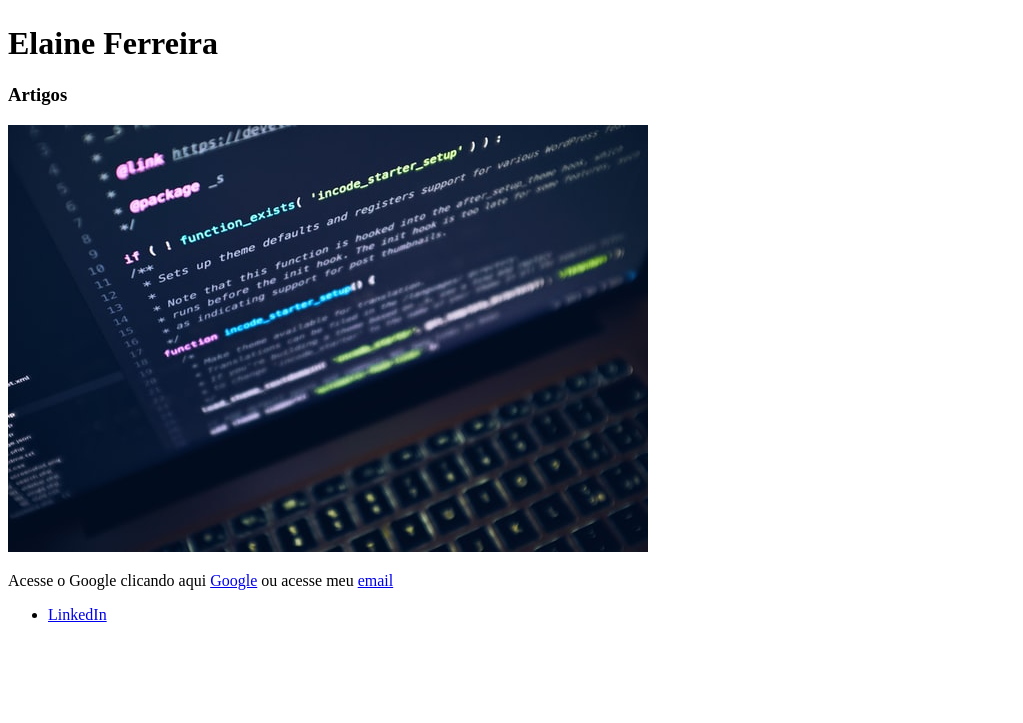
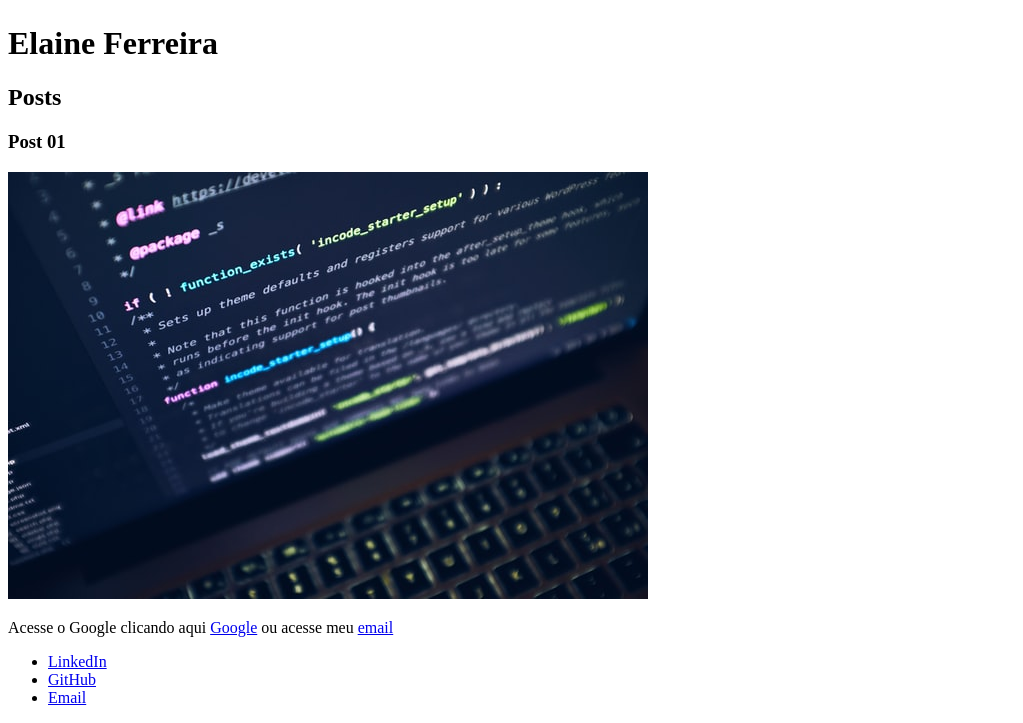
Before and after one commit to elainefs/DIO-bootcamp-DecolaTech3, a plain HTML site: page Módulo II - HTML&CSS3/Website/index.html in a window 1280 px wide. Shown: the part 1208-1931 px from the top of the page, without its empty margins (0-1023 px from the left). Before the commit the page ends 1848 px from the top, so only its background shows below. Drawn offline with Linux system fonts and the light colour scheme.

Commit message:
Adiciona mais links de redes sociais

```diff
--- a/Módulo II - HTML&CSS3/Website/index.html
+++ b/Módulo II - HTML&CSS3/Website/index.html
@@ -13,20 +13,27 @@
     </header>
     <section>
         <header>
-            <h2></h2>
+            <h2>Posts</h2>
         </header>
         <article>
             <header>
-                <h3>Artigos</h3>
+                <h3>Post 01</h3>
                 <img src="/Módulo II - HTML&CSS3/Website/assets/tech.jpg" alt="Editor de texto mostrando códigos HTML">
             </header>
             <p>Acesse o Google clicando aqui <a href="https://google.com" target="_blank">Google</a> ou acesse meu <a href="mailto:email@email.com" target="_blank">email</a></p>
         </article>
-
     </section>
     <footer>
         <ul>
-            <li><a href="https://linkedin.com/in/elaineferreiras/" target="_blank">LinkedIn</a></li>
+            <li>
+                <a href="https://linkedin.com/in/elaineferreiras/" target="_blank">LinkedIn</a>
+            </li>
+            <li>
+                <a href="https://github.com/elainefs" target="_blank">GitHub</a>
+            </li>
+            <li>
+                <a href="mailto:email@email.com" target="_blank">Email</a>
+            </li>
         </ul>
     </footer>
 </body>
```
